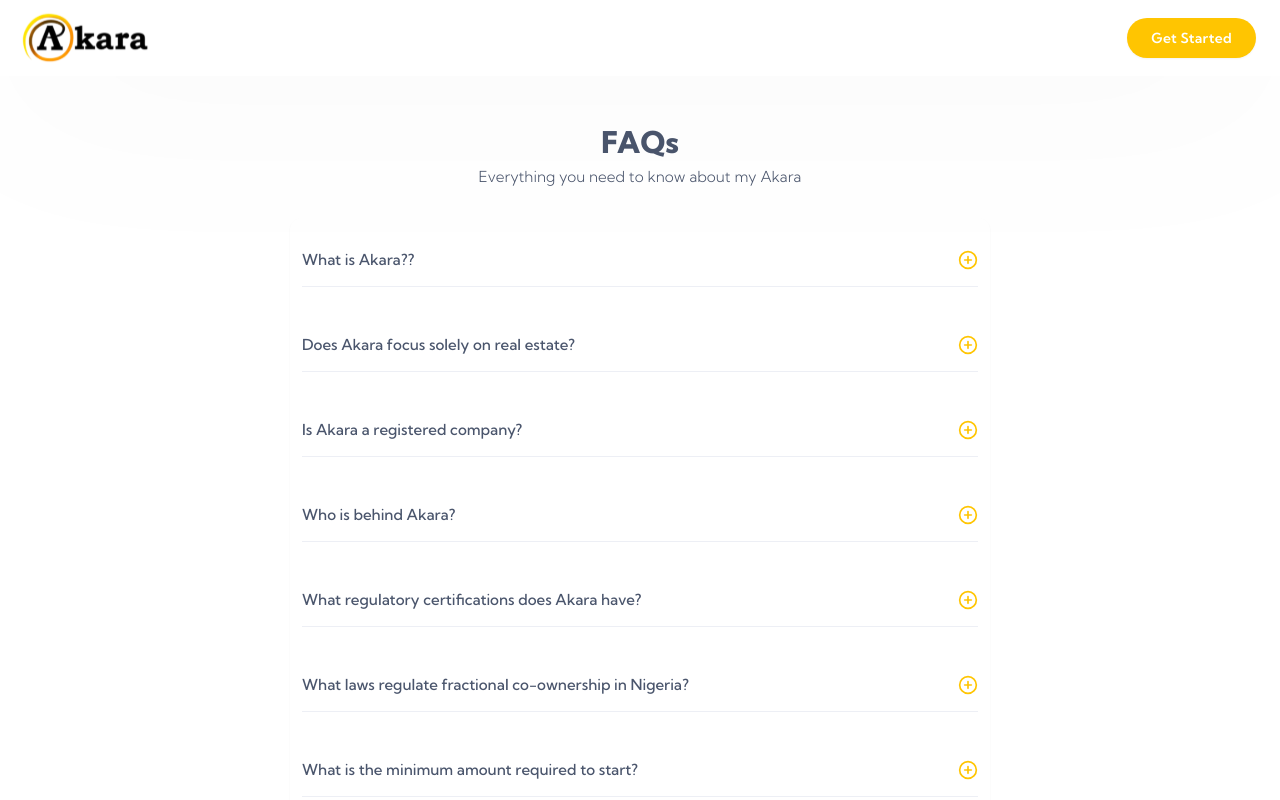
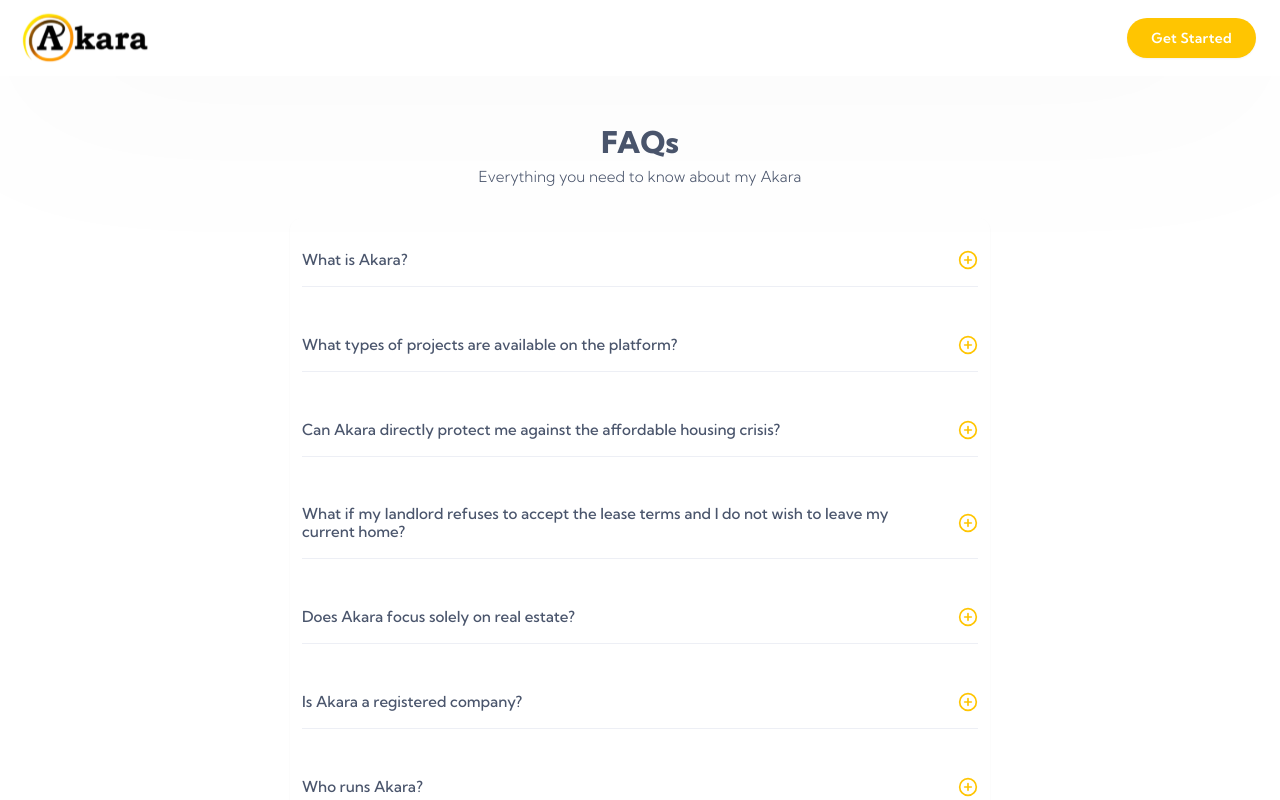
Before and after one commit to JohnOmoseni/akara-website, a React (Vite) app: page /faqs in a window 1280 px wide. Built offline with nearby package versions, Linux system fonts and the light colour scheme.

Commit message:
chore: edited hero text

```diff
--- a/src/app/(home)/_sections/About.tsx
+++ b/src/app/(home)/_sections/About.tsx
@@ -37,7 +37,7 @@
 
 					<p className="max-w-[80ch] sm:max-w-[50ch] max-sm:px-3 sm:pr-2 mx-auto max-sm:text-center ">
 						The vision is to build a Nigeria where hardworking citizens can
-						afford the kind of accommodation and like they deserve.
+						afford the kind of accommodation and life they deserve.
 					</p>
 				</div>
 			</FadeIn>
--- a/src/app/(home)/_sections/Hero.tsx
+++ b/src/app/(home)/_sections/Hero.tsx
@@ -37,7 +37,7 @@
 
 				<TextGenerateEffect
 					className="max-w-[50ch] text-[1.1rem] lg:text-xl max-md:px-2 max-md:text-center"
-					words="Discover the full potential of fractional real estate ownership. Finance the development of thousands of affordable housing units with as little ₦1,000"
+					words="Yes, you deserve to live in a decent apartment at an affordable rent! Discover the full potential of fractional real estate ownership. Together we can end the affordable housing scarcity for one another and make some money doing it."
 				/>
 
 				<div className="flex-column md:row-flex-start gap-y-3 gap-x-5 mt-6 lg:mt-8">
--- a/src/components/anims/TextGenerateEffect.tsx
+++ b/src/components/anims/TextGenerateEffect.tsx
@@ -23,7 +23,7 @@
 				opacity: 1,
 			},
 			{
-				duration: 1,
+				duration: 0.4,
 				delay: stagger(0.2),
 			}
 		);
--- a/src/constants/pages.tsx
+++ b/src/constants/pages.tsx
@@ -130,10 +130,6 @@
 		text: "Help solve Nigeria's housing deficit hassle-free, while earning significant monthly profit. The Akara Innovation team handles the entire process with the highest level of technology-enabled transparency and efficiency for maximum thesis-supported profit. this profit comes first in the form of weekly and monthly rental income, and then as capital gains through the appreciation of the value the property.",
 	},
 	{
-		title: "Start Small, Grow Big",
-		text: "Begin your real estate co-ownership journey with as little as ₦1,000. Flexible ownership options designed for every Nigerian's budget.",
-	},
-	{
 		title: "Simple and Secure",
 		text: "Intuitive and straightforward steps from start to finish, with certificates of ownership backed by law to back the fractional units of ownership you purchase so you can feel secured.",
 	},
@@ -173,83 +169,127 @@
 
 export const faqs = [
 	{
-		trigger: "What is Akara??",
+		trigger: "What is Akara?",
 		body1:
-			"Akara is a tech-powered platform dedicated to solving Nigeria's affordable housing crisis by enabling fractional co-ownership of real estate. Through Akara, individuals can collectively co-own affordable housing projects and earn steady rental income while contributing to reducing the housing deficit.",
+			"Akara is a platform that helps solve Nigeria's housing crisis by enabling people to co-own affordable real estate projects together. You can earn rental income while helping reduce the housing shortage. Importantly, Akara is not an investment platform. It is a technology-driven community solution where members help solve the affordable housing crisis for one another, with impact and mutual benefit as the main focus. Any financial returns are merely a bonus to the social impact created.",
+	},
+	{
+		trigger: "What types of projects are available on the platform?",
+		body1:
+			"There are two types of projects currently available: Leaseholds, which are for a fixed number of years (typically 5-15 years) with fixed rental income and no appreciation potential; and Freeholds, which are normal ownership stakes that can appreciate in value over time, where equity holders earn rental income and can benefit as the property value increases. We currently have more leaseholds than freeholds as they help us solve the affordable housing crisis faster.",
+	},
+	{
+		trigger:
+			"Can Akara directly protect me against the affordable housing crisis?",
+		body1:
+			"Certainly! Through our leasehold program, Akara builds a community where members solve the affordable housing problem for each other. As a customer who has purchased a certain amount of co-ownership units, you qualify to have Akara purchase a 5-year lease on your apartment, co-financed by Akara and the community. This reduces your annual rent, allows monthly rent payments, and protects you from sudden rent increases for the lease period.",
+	},
+	{
+		trigger:
+			"What if my landlord refuses to accept the lease terms and I do not wish to leave my current home?",
+		body1:
+			"If your landlord prefers collecting rent annually to increase it, Akara can negotiate a 2-year lease, which most landlords accept. This provides monthly rent payment options, rent reduction, and some protection against rent increases. Before the 2-year lease ends, Akara will secure another housing option for you with a 5-year lease.",
 	},
 	{
 		trigger: "Does Akara focus solely on real estate?",
 		body1:
-			"Yes, Akara is exclusively focused on real estate, particularly affordable housing. Our mission is to address Nigeria's housing deficit by facilitating access to affordable rental properties and creating sustainable living solutions.",
+			"Yes, Akara focuses exclusively on affordable housing to make rental properties accessible and create sustainable living solutions in Nigeria.",
 	},
 	{
 		trigger: "Is Akara a registered company?",
 		body1:
-			"Yes, Akara Innovations Limited is duly registered with the Corporate Affairs Commission (CAC) of Nigeria under all applicable laws.",
+			"Yes, Akara Innovations Limited is registered with the Corporate Affairs Commission (CAC) in Nigeria, following all legal requirements.",
 	},
 	{
-		trigger: "Who is behind Akara?",
+		trigger: "Who runs Akara?",
 		body1:
-			"We are a team of experts in technology, real estate, and marketing, dedicated to providing innovative solutions to Nigeria's housing challenges.",
-	},
-
-	{
-		trigger: "What regulatory certifications does Akara have?",
-		body1:
-			"While Akara is not yet a cooperative society, we plan to transition to a Cooperative Multipurpose Society soon to align with our long-term vision. For now: Akara holds a Special Control Unit Against Money Laundering (SCUML) certificate issued by the Economic and Financial Crimes Commission (EFCC). \n We are actively working to enter into a trusteeship partnership with a Securities and Exchange Commission (SEC)-regulated asset manager to further secure co-owners' interests.",
+			"Akara is led by a team of experts in technology, real estate, and marketing, working together to solve Nigeria's housing challenges.",
 	},
 	{
-		trigger: "What laws regulate fractional co-ownership in Nigeria?",
+		trigger: "What certifications does Akara have?",
 		body1:
-			"The Lagos State Land Registration Law of 2015 provides legal backing for joint tenancy and co-ownership arrangements, ensuring co-owners' rights are protected under Nigerian law.",
+			"Akara has a certificate from the EFCC's Special Control Unit Against Money Laundering (SCUML). We're also planning to become a Cooperative Multipurpose Society and partner with a Securities and Exchange Commission (SEC)-regulated asset manager to protect co-owners.",
 	},
-
+	{
+		trigger: "What laws support fractional co-ownership in Nigeria?",
+		body1:
+			"The Lagos State Land Registration Law of 2015 protects co-ownership and joint tenancy, ensuring your rights as a co-owner are secure.",
+	},
 	{
 		trigger: "What is the minimum amount required to start?",
 		body1:
-			"The  minimum order value for fractional co-ownership on Akara is ₦1,000 worth of units in any listed project.",
+			"You can start with as little as ₦1,000 to buy units in any Akara project.",
 	},
 	{
-		trigger:
-			"Are there limits on the number of people who can co-own a property",
+		trigger: "Is there a limit to how many people can co-own a property?",
 		body1:
-			"Yes, each property listed on Akara's platform has a specific number of units of ownership available. \n For example: If a property is valued at ₦30,000,000 and each fractional unit is priced at ₦1,000, there will be 30,000 units available. Once all units are bought, no additional purchases can be made for that property.",
+			"Yes, each property has a set number of units. For example, a ₦30,000,000 property with ₦1,000 per unit has 30,000 units available. Once all units are sold out, no more units can be purchased for that property.",
 	},
 	{
-		trigger: "What guarantees my co-ownership stake and rental income?",
+		trigger: "How is my co-ownership and rental income guaranteed?",
 		body1:
-			"Your co-ownership stake is backed by tangible real estate assets. Additionally: Co-owners receive a certificate of beneficial ownership, providing legal recognition of their stake in the property. Properties are professionally managed to ensure stable rental income and proper maintenance. Akara ensures that rental income is distributed monthly, and maintenance fees are deducted without impacting the target 5% of property value as annual rental income.",
+			"Your stake is backed by real estate assets. You receive a certificate of ownership, and properties are professionally managed to ensure steady rental income, paid monthly. Maintenance fees are covered without affecting the agreed rental income.",
 	},
 	{
-		trigger:
-			"How does co-ownership work if properties are developed after purchase?",
+		trigger: "Is there a holding period for my co-ownership units?",
 		body1:
-			"For properties like land developed into rental apartments, returns increase proportionally as rental income grows. For instance: If you own 10% of a property and annual rental income increases from ₦3,000,000 to ₦6,000,000, your share rises from ₦300,000 to ₦600,000.",
+			"Yes, co-ownership units in freeholds have a 3-year holding period to ensure project stability. You can sell your units only after this period. For leaseholds, due to their nature as diminishing assets, they cannot be sold.",
 	},
 	{
-		trigger: "Is there a lock-up period for co-ownership units?",
+		trigger: "Are Akara projects only in Lagos?",
 		body1:
-			"Yes, co-ownership units are subject to a two-year lock-up period. This ensures project stability and enables efficient management. Units can only be sold after this period has elapsed.",
-	},
-
-	{
-		trigger: "Are Akara projects limited to Lagos?",
-		body1:
-			"Currently, Akara focuses on affordable housing projects within Lagos State. However, we plan to expand to other densely populated urban areas across Nigeria in the near future.",
-	},
-
-	{
-		trigger:
-			"What happens if the number of co-owners needed isn't met within a reasonable time?",
-		body1:
-			"Funds collected are held in an escrow account until the funding target is reached. However, Akara is committed to completing all projects within the stipulated timeline, even if all units of ownership have not been sold. This is possible thanks to our trusted partners who step in to provide the required financing. \n If the funding target isn't met, Akara may extend the funding period to attract more participants. \n Late buyers will pay higher prices for units in completed projects due to the increased value. \n Early buyers are rewarded with lower prices and immediate benefits as the project progresses. \n Akara's limited project listings ensure that all developments are completed as planned while adhering to our affordable housing vision.",
+			"For now, Akara focuses on Lagos, but we plan to expand to other major cities in Nigeria soon.",
 	},
 	{
-		trigger: "What are the risks associated with co-ownership on Akara?",
+		trigger: "What happens if not enough people co-own a property?",
 		body1:
-			"As with all real estate ventures, co-ownership carries risks, including: \n Market fluctuations affecting property value. \n Potential delays in development for pre-construction projects.\n However, Akara mitigates these risks through professional property management, legal backing and transparent processes.",
+			"Funds are held in an escrow account until the funding goal is met. If needed, Akara's partners provide financing to complete projects on time. Late participants pay higher prices, while early participants get lower prices and immediate benefits.",
 	},
-
+	{
+		trigger: "What are the risks of co-owning with Akara?",
+		body1:
+			"Risks include market changes affecting property value or delays in pre-construction projects. Akara reduces these risks with professional management, legal protection, and transparent processes.",
+	},
+	{
+		trigger: "How does Akara contribute to solving Nigeria's housing crisis?",
+		body1:
+			"Akara tackles the housing crisis by pooling resources from community members to make property ownership accessible. Our leasehold program addresses high annual rent payments and unpredictable increases. As our platform grows, we develop more affordable housing projects that benefit both co-owners and tenants, creating a sustainable solution.",
+	},
+	{
+		trigger: "How is rental income paid?",
+		body1:
+			"Rental income is paid monthly directly to your account through the Akara platform.",
+	},
+	{
+		trigger: "What fees does Akara charge?",
+		body1:
+			"Akara charges no fees for deposits or withdrawals. What you deposit is exactly what reflects in your wallet, and what you withdraw is also exactly what reflects in your wallet. No hidden charges.",
+	},
+	{
+		trigger: "Can I visit properties/projects before buying units?",
+		body1:
+			"Absolutely! Akara arranges site visits for potential co-owners. Contact us to schedule a visit.",
+	},
+	{
+		trigger: "Can I sell my units before the holding period ends?",
+		body1:
+			"No, selling units before the three-year holding period is not allowed to ensure project stability.",
+	},
+	{
+		trigger: "Is there a management fee?",
+		body1:
+			"Yes, a management fee covers property maintenance and administration. It's deducted from rental income transparently, so it doesn't affect your promised returns. The fee ranges from 5% to 25% depending on the project, and the exact percentage is always communicated clearly in advance.",
+	},
+	{
+		trigger: "How does Akara ensure transparency?",
+		body1:
+			"Akara provides regular financial updates, records all transactions, and uses third-party audits. Our upcoming partnership with an SEC-regulated asset manager will add more oversight.",
+	},
+	{
+		trigger: "How can I track my earnings?",
+		body1:
+			"Log into your Akara account on our web app to see updates on the performance of your co-ownership units, including rental income.",
+	},
 	{
 		trigger: "How can I get started on Akara?",
 		body1: (
@@ -269,47 +309,6 @@
 				properties generate returns.
 			</p>
 		),
-	},
-	{
-		trigger: "How is the rental income distributed?",
-		body1:
-			"Rental income is distributed monthly directly into the co-owner's account via our platform, ensuring a steady stream of income",
-	},
-	{
-		trigger: "What fees does Akara charge?",
-		body1: (
-			<p>
-				There is a 5% service fee on deposits in the wallet. <br />A 5%
-				processing fee is charged on withdrawals, which is waived for users
-				withdrawing before the lock-up period or where no profit was made.
-			</p>
-		),
-	},
-	{
-		trigger: "Can I visit the properties before buying?",
-		body1:
-			"Yes, Akara organizes site visits for potential co-owners. Please contact us to schedule a visit to any of our ongoing projects.",
-	},
-	{
-		trigger:
-			"What happens if I want to sell my co-ownership units before the lock-up period ends?",
-		body1:
-			"Unfortunately, selling before the lock-up period is not permitted. This policy is in place to ensure the stability of the project and the community of co-owners.",
-	},
-	{
-		trigger: "Is there a management fee, and how is it handled?",
-		body1:
-			"Yes, there is a management fee which covers the costs of property management, maintenance, and administration. This fee is deducted from the rental income before distribution to ensure transparency and that it does not affect the promised returns.",
-	},
-	{
-		trigger: "How does Akara ensure transparency in financial dealings?",
-		body1:
-			"Akara provides regular financial updates and reports on our platform, and all transactions are recorded with third-party audits for transparency. Additionally, our partnership with an SEC-regulated asset manager will add another layer of oversight.",
-	},
-	{
-		trigger: "How can I track the performance of my ownership?",
-		body1:
-			"You can log into your Akara account on our web app to view real-time updates on property performance, including rental income, occupancy rates",
 	},
 ];
 
```
Also changed, not shown: src/layouts/Footer.tsx (+7 -3 lines).
